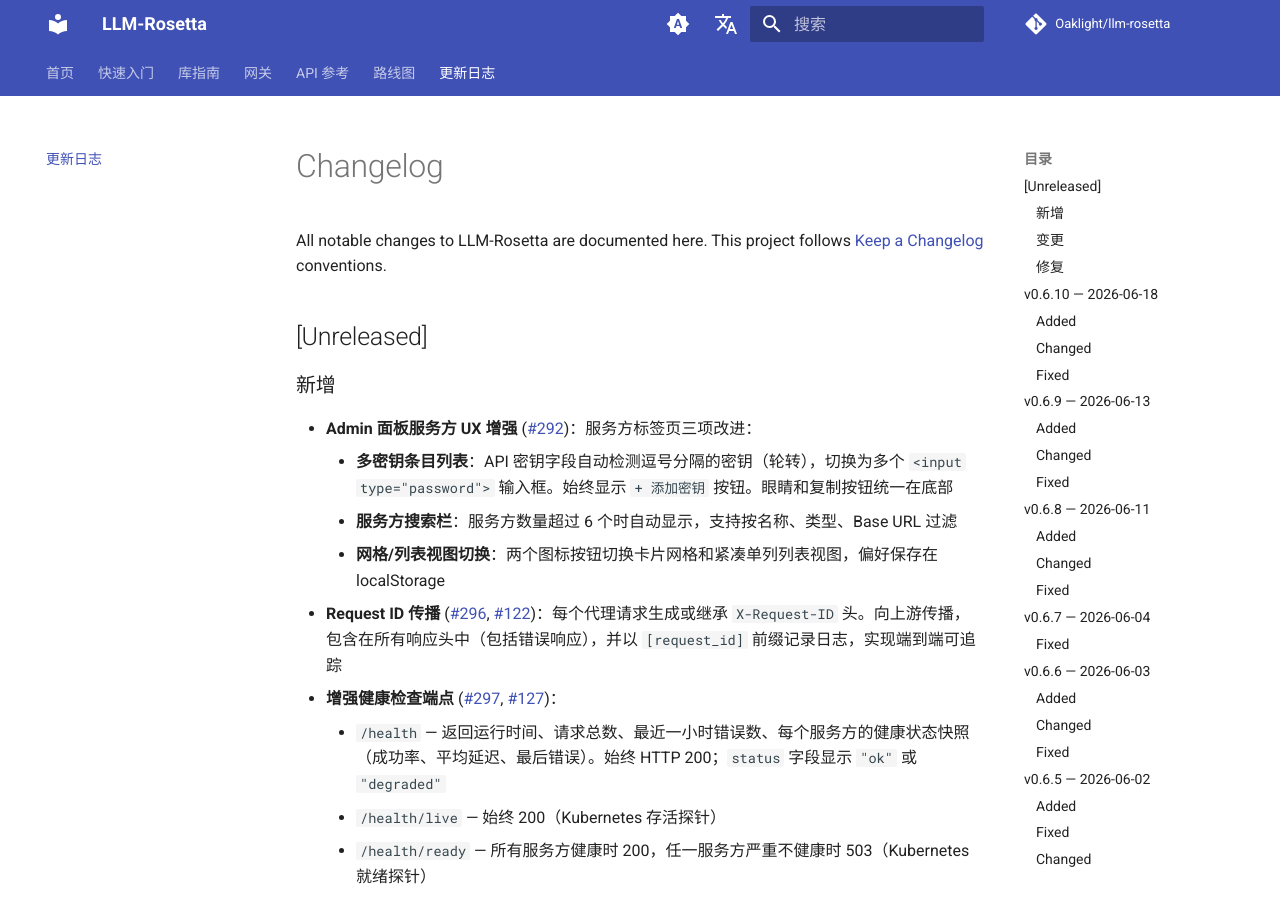
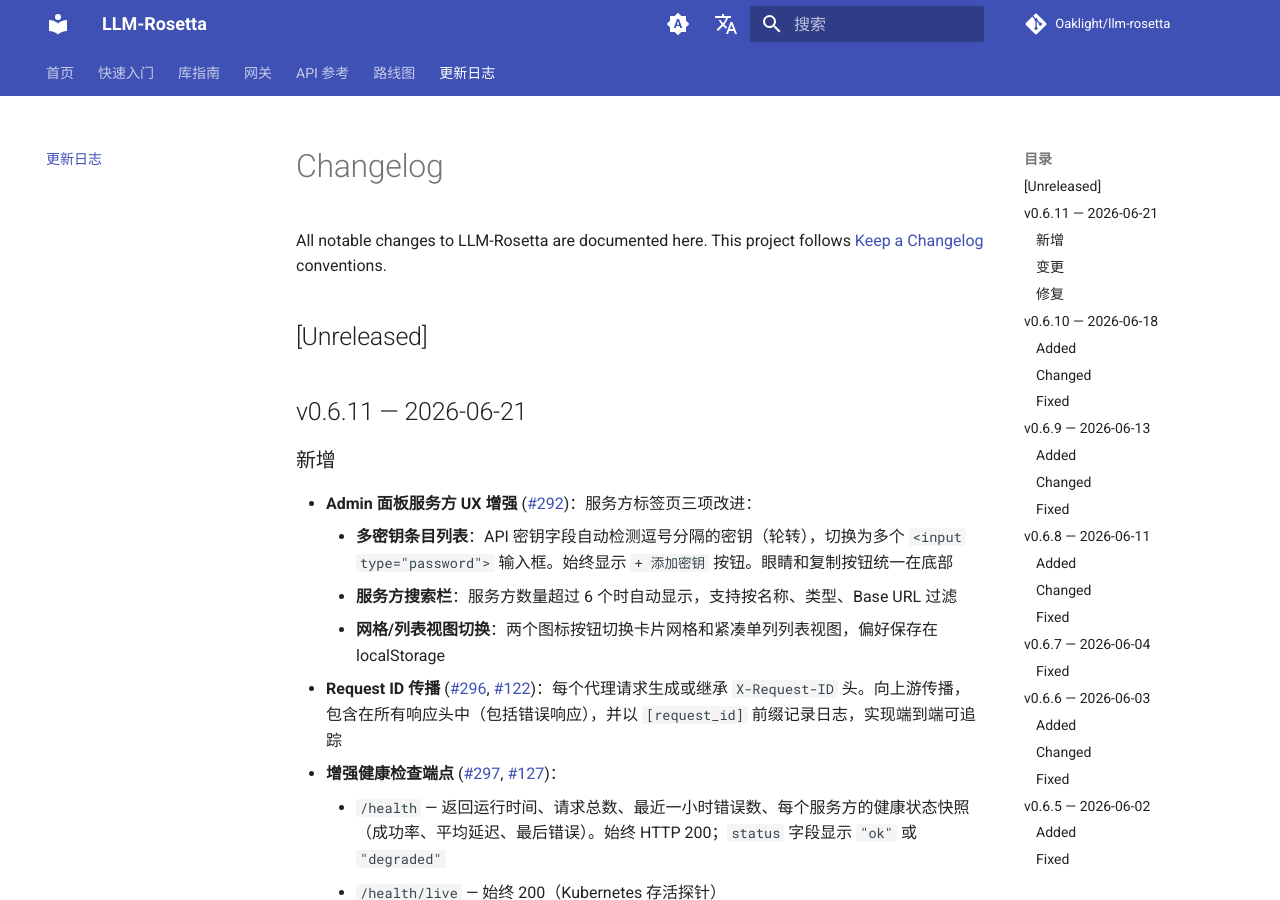
Before and after one commit to Oaklight/llm-rosetta, an MkDocs documentation site: the page built from docs/changelog.md, in a window 1280 px wide and 900 px high. Built offline with MkDocs 1.6.1 and Material for MkDocs 9.7.7, drawn with Linux system fonts in a browser that asks for light colours; comment, search, counter and statistics services are not loaded.

Commit message:
docs: release v0.6.11 changelog

```diff
--- a/docs/changelog.md
+++ b/docs/changelog.md
@@ -7,6 +7,8 @@ title: Changelog
 All notable changes to LLM-Rosetta are documented here. This project follows [Keep a Changelog](https://keepachangelog.com/) conventions.
 
 ## [Unreleased]
+
+## v0.6.11 — 2026-06-21
 
 ### 新增
 
```
